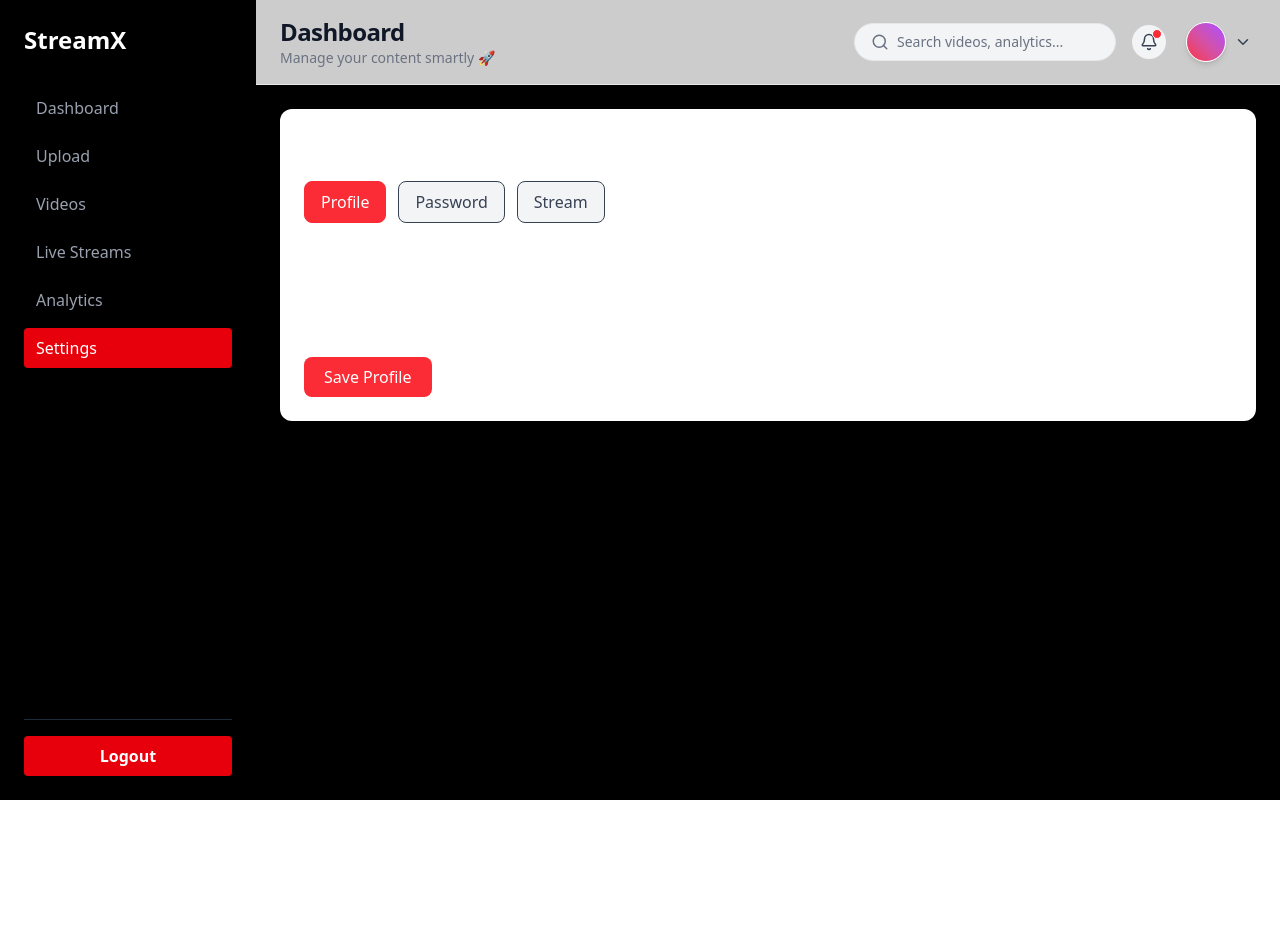
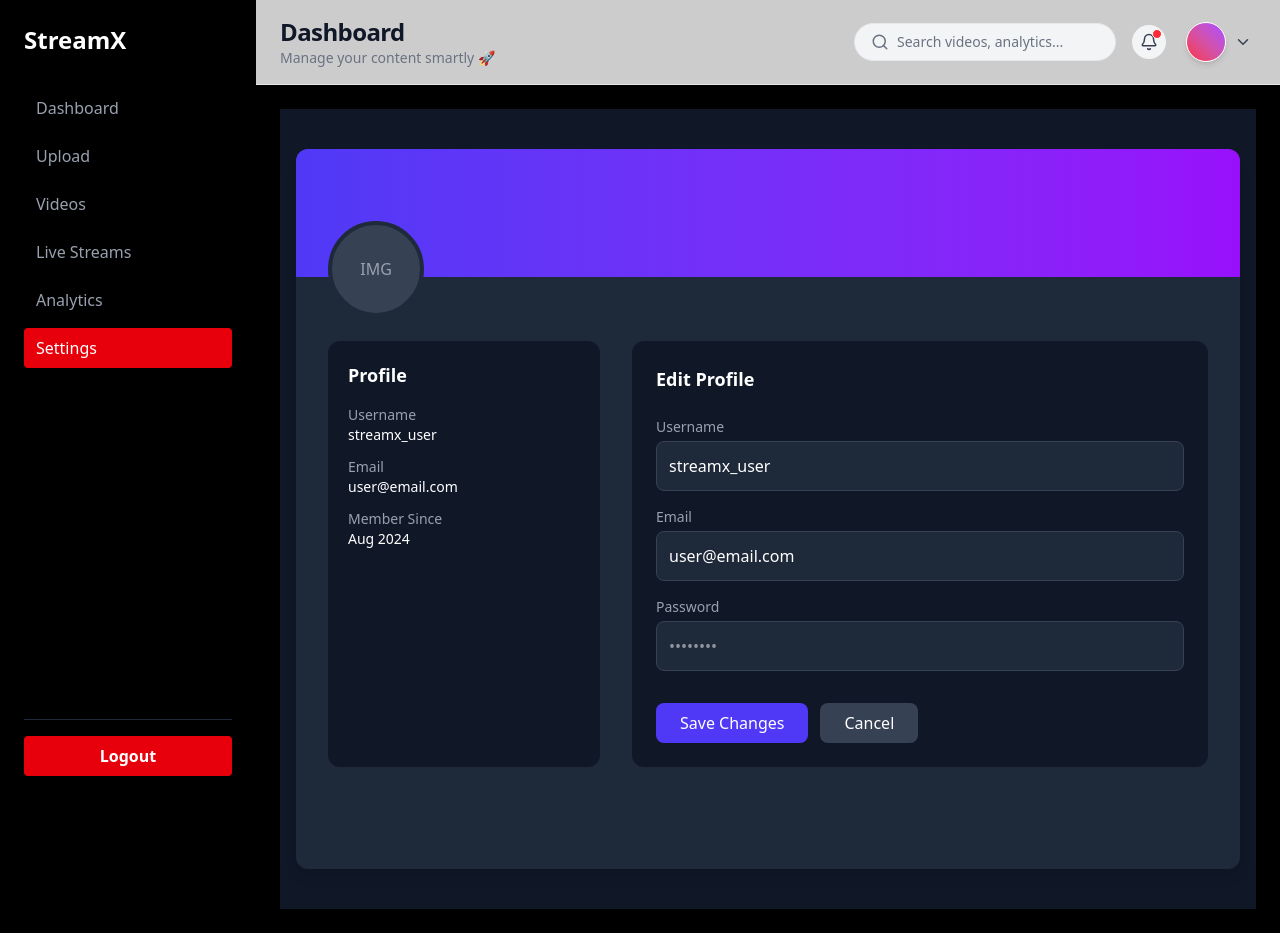
Before and after one commit to JavaDeveloper-Sinku/StreamX_Webapp, a Next.js app: page /dashboard/setting in a window 1280 px wide. Before the commit the page ends 800 px from the top, so only its background shows below. Built offline with nearby package versions, Linux system fonts and the light colour scheme.

Commit message:
settingpage design

```diff
--- a/app/dashboard/setting/page.tsx
+++ b/app/dashboard/setting/page.tsx
@@ -1,104 +1,101 @@
 "use client";
 
-import { useState } from "react";
+export default function SettingsPage() {
+  return (
+    <div className="min-h-screen bg-gray-900 flex justify-center px-4 py-10">
+      {/* Main Container */}
+      <div className="w-full max-w-5xl bg-gray-800 rounded-xl shadow-lg overflow-hidden">
 
-export default function SettingsPage() {
-  const [activeTab, setActiveTab] = useState("profile");
-
-  return (
-    <div className="bg-white p-6 rounded-xl shadow">
-      <h1 className="text-2xl font-bold mb-4">Settings</h1>
-
-      {/* Tabs */}
-      <div className="flex gap-3 mb-6">
-        {["profile", "password", "stream"].map((tab) => (
-          <button
-            key={tab}
-            onClick={() => setActiveTab(tab)}
-            className={`px-4 py-2 rounded-lg capitalize border ${
-              activeTab === tab
-                ? "bg-red-500 text-white border-red-500"
-                : "bg-gray-100 text-gray-700"
-            }`}
-          >
-            {tab}
-          </button>
-        ))}
+        {/* Header / Banner */}
+        <div className="h-32 bg-gradient-to-r from-indigo-600 to-purple-600 relative">
+          {/* Avatar */}
+          <div className="absolute -bottom-10 left-8">
+            <div className="w-24 h-24 rounded-full bg-gray-700 border-4 border-gray-800 flex items-center justify-center text-gray-400">
+              IMG
+            </div>
+          </div>
         </div>
 
-      {/* Profile Settings */}
-      {activeTab === "profile" && (
+        {/* Content */}
+        <div className="pt-16 px-8 pb-8 grid grid-cols-1 md:grid-cols-3 gap-8">
+
+          {/* ===== Left Info Panel ===== */}
+          <div className="bg-gray-900 rounded-xl p-5">
+            <h3 className="text-white font-semibold text-lg mb-4">
+              Profile
+            </h3>
+
+            <div className="space-y-3 text-sm">
               <div>
-          <h2 className="text-xl font-semibold mb-4">Profile Settings</h2>
+                <p className="text-gray-400">Username</p>
+                <p className="text-white font-medium">streamx_user</p>
+              </div>
 
-          <div className="grid grid-cols-1 md:grid-cols-2 gap-4">
+              <div>
+                <p className="text-gray-400">Email</p>
+                <p className="text-white font-medium">user@email.com</p>
+              </div>
+
+              <div>
+                <p className="text-gray-400">Member Since</p>
+                <p className="text-white font-medium">Aug 2024</p>
+              </div>
+            </div>
+          </div>
+
+          {/* ===== Right Editable Panel ===== */}
+          <div className="md:col-span-2 bg-gray-900 rounded-xl p-6">
+            <h3 className="text-white font-semibold text-lg mb-6">
+              Edit Profile
+            </h3>
+
+            <div className="space-y-4">
+              <div>
+                <label className="block text-gray-400 text-sm mb-1">
+                  Username
+                </label>
                 <input
                   type="text"
-              placeholder="Full Name"
-              className="border p-3 rounded-lg w-full"
-            />
-            <input
-              type="email"
-              placeholder="Email Address"
-              className="border p-3 rounded-lg w-full"
+                  defaultValue="streamx_user"
+                  className="w-full bg-gray-800 border border-gray-700 p-3 rounded-lg text-white outline-none focus:border-indigo-500"
                 />
               </div>
 
-          <button className="mt-4 px-5 py-2 bg-red-500 text-white rounded-lg">
-            Save Profile
-          </button>
-        </div>
-      )}
-
-      {/* Password Settings */}
-      {activeTab === "password" && (
               <div>
-          <h2 className="text-xl font-semibold mb-4">Change Password</h2>
-
-          <div className="grid grid-cols-1 md:grid-cols-2 gap-4">
+                <label className="block text-gray-400 text-sm mb-1">
+                  Email
+                </label>
                 <input
-              type="password"
-              placeholder="Current Password"
-              className="border p-3 rounded-lg w-full"
-            />
-            <input
-              type="password"
-              placeholder="New Password"
-              className="border p-3 rounded-lg w-full"
+                  type="email"
+                  defaultValue="user@email.com"
+                  className="w-full bg-gray-800 border border-gray-700 p-3 rounded-lg text-white outline-none focus:border-indigo-500"
                 />
               </div>
 
-          <button className="mt-4 px-5 py-2 bg-red-500 text-white rounded-lg">
-            Update Password
+              <div>
+                <label className="block text-gray-400 text-sm mb-1">
+                  Password
+                </label>
+                <input
+                  type="password"
+                  placeholder="••••••••"
+                  className="w-full bg-gray-800 border border-gray-700 p-3 rounded-lg text-white outline-none focus:border-indigo-500"
+                />
+              </div>
+
+              <div className="flex gap-3 pt-4">
+                <button className="px-6 py-2 bg-indigo-600 hover:bg-indigo-700 rounded-lg text-white font-medium">
+                  Save Changes
+                </button>
+                <button className="px-6 py-2 bg-gray-700 hover:bg-gray-600 rounded-lg text-white">
+                  Cancel
                 </button>
               </div>
-      )}
-
-      {/* Stream Settings */}
-      {activeTab === "stream" && (
-        <div>
-          <h2 className="text-xl font-semibold mb-4">Stream Settings</h2>
-
-          <div className="grid grid-cols-1 md:grid-cols-2 gap-4">
-            <input
-              type="text"
-              placeholder="Stream Key"
-              className="border p-3 rounded-lg w-full"
-            />
-            <select className="border p-3 rounded-lg w-full">
-              <option>Select Quality</option>
-              <option>720p</option>
-              <option>1080p</option>
-              <option>2K</option>
-              <option>4K</option>
-            </select>
+            </div>
           </div>
 
-          <button className="mt-4 px-5 py-2 bg-red-500 text-white rounded-lg">
-            Save Stream Settings
-          </button>
         </div>
-      )}
+      </div>
     </div>
   );
 }
--- a/components/AuthForm.tsx
+++ b/components/AuthForm.tsx
@@ -1,39 +1,109 @@
 "use client";
 import { useState } from "react";
 import Link from "next/link";
+import { useRouter } from "next/navigation";
 
 export default function AuthForm({ type }: { type: "login" | "signup" }) {
-  const [form, setForm] = useState({ email: "", password: "" });
+  const router = useRouter();
+  const [form, setForm] = useState({ username: "", email: "", password: "", confirmPassword: "" });
+  const [error, setError] = useState("");
 
-  const handleChange = (e: any) => {
+  const API_URL = process.env.NEXT_PUBLIC_API_URL; // Backend URL
+
+  const handleChange = (e: React.ChangeEvent<HTMLInputElement>) => {
     setForm({ ...form, [e.target.name]: e.target.value });
   };
 
-  const handleSubmit = (e: any) => {
+  const handleSubmit = async (e: React.FormEvent) => {
     e.preventDefault();
-    console.log("Submitted", form);
+    setError("");
+
+    // Signup validation
+    if (type === "signup" && form.password !== form.confirmPassword) {
+      setError("Passwords do not match");
+      return;
+    }
+
+    try {
+      if (type === "login") {
+        // Login API
+        const res = await fetch(`${API_URL}/api/auth/login`, {
+          method: "POST",
+          headers: { "Content-Type": "application/x-www-form-urlencoded" },
+          body: new URLSearchParams({ usernameOrEmail: form.email, password: form.password }),
+        });
+
+        if (!res.ok) {
+          const msg = await res.text();
+          setError(msg || "Invalid Credentials");
+          return;
+        }
+
+        // Success → Redirect dashboard
+        router.push("/dashboard");
+
+      } else {
+        // Signup API
+        const res = await fetch(`${API_URL}/api/auth/register`, {
+          method: "POST",
+          headers: { "Content-Type": "application/x-www-form-urlencoded" },
+          body: new URLSearchParams({
+            username: form.username || form.email.split("@")[0],
+            email: form.email,
+            password: form.password
+          }),
+        });
+
+        if (!res.ok) {
+          const msg = await res.text();
+          setError(msg || "Registration failed");
+          return;
+        }
+
+        // Success → Redirect dashboard
+        router.push("/dashboard");
+      }
+    } catch (err) {
+      setError("Something went wrong. Please try again.");
+      console.error(err);
+    }
   };
 
   return (
     <div className="min-h-screen flex flex-col items-center justify-center bg-black px-4">
-
-      {/* StreamX Logo */}
       <Link href="/" className="mb-8 text-4xl font-extrabold text-red-600 hover:text-red-500 transition">
         StreamX
       </Link>
 
-      {/* Auth Form */}
       <div className="max-w-md w-full bg-gray-900 border border-gray-800 rounded-2xl p-8 shadow-xl">
         <h2 className="text-3xl font-bold text-white mb-6 text-center">
           {type === "login" ? "Welcome Back 👋" : "Create an Account 🚀"}
         </h2>
 
+        {error && (
+          <p className="bg-red-700 text-white p-2 rounded mb-4 text-center">{error}</p>
+        )}
+
         <form onSubmit={handleSubmit} className="space-y-4">
+          {type === "signup" && (
+            <input
+              type="text"
+              name="username"
+              placeholder="Username"
+              value={form.username}
+              onChange={handleChange}
+              required
+              className="w-full p-3 rounded-lg bg-gray-800 border border-gray-700 text-white outline-none focus:border-indigo-500"
+            />
+          )}
+
           <input
             type="email"
             name="email"
             placeholder="Email address"
+            value={form.email}
             onChange={handleChange}
+            required
             className="w-full p-3 rounded-lg bg-gray-800 border border-gray-700 text-white outline-none focus:border-indigo-500"
           />
 
@@ -41,19 +111,28 @@ export default function AuthForm({ type }: { type: "login" | "signup" }) {
             type="password"
             name="password"
             placeholder="Password"
+            value={form.password}
             onChange={handleChange}
+            required
             className="w-full p-3 rounded-lg bg-gray-800 border border-gray-700 text-white outline-none focus:border-indigo-500"
           />
 
           {type === "signup" && (
             <input
               type="password"
+              name="confirmPassword"
               placeholder="Confirm Password"
+              value={form.confirmPassword}
+              onChange={handleChange}
+              required
               className="w-full p-3 rounded-lg bg-gray-800 border border-gray-700 text-white outline-none focus:border-indigo-500"
             />
           )}
 
-          <button className="w-full bg-red-600 hover:bg-red-700 transition p-3 rounded-lg text-white font-semibold">
+          <button
+            type="submit"
+            className="w-full bg-red-600 hover:bg-red-700 transition p-3 rounded-lg text-white font-semibold"
+          >
             {type === "login" ? "Login" : "Create Account"}
           </button>
         </form>
```
Lines whose indentation alone changed are shown as unchanged.
